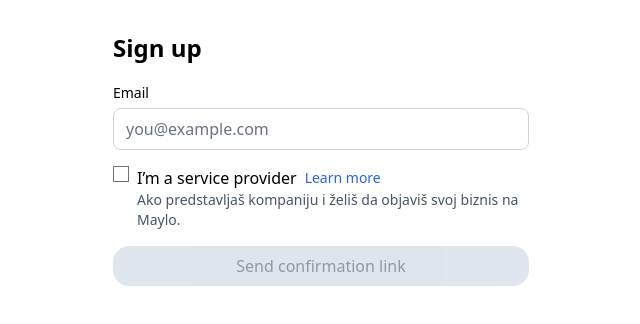
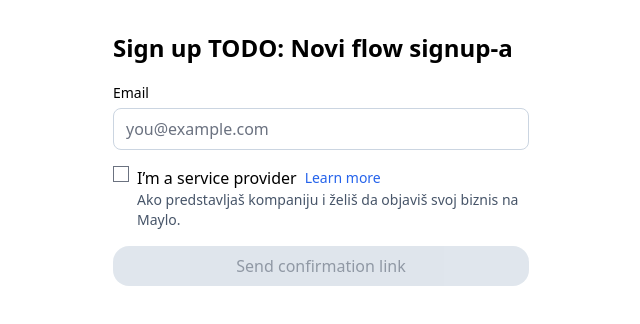
Before and after one commit to ShurexBRT/Maylo, a React (Vite) app: page /signup in a window 1280 px wide. Shown: the top 324 px of the page, without its empty margins (319-959 px from the left). Built offline with nearby package versions, Linux system fonts and the light colour scheme; no server answers.

Commit message:
edit: COmment on signup page

```diff
--- a/src/features/auth/SignupPage.tsx
+++ b/src/features/auth/SignupPage.tsx
@@ -146,7 +146,7 @@
     <main className="mx-auto max-w-md px-4 py-8">
       {!sent ? (
         <>
-          <h1 className="mb-4 text-2xl font-bold">Sign up</h1>
+          <h1 className="mb-4 text-2xl font-bold">Sign up TODO: Novi flow signup-a</h1>
           <form className="space-y-4" onSubmit={onSubmit}>
             <label className="block">
               <span className="text-sm font-medium">Email</span>
```
